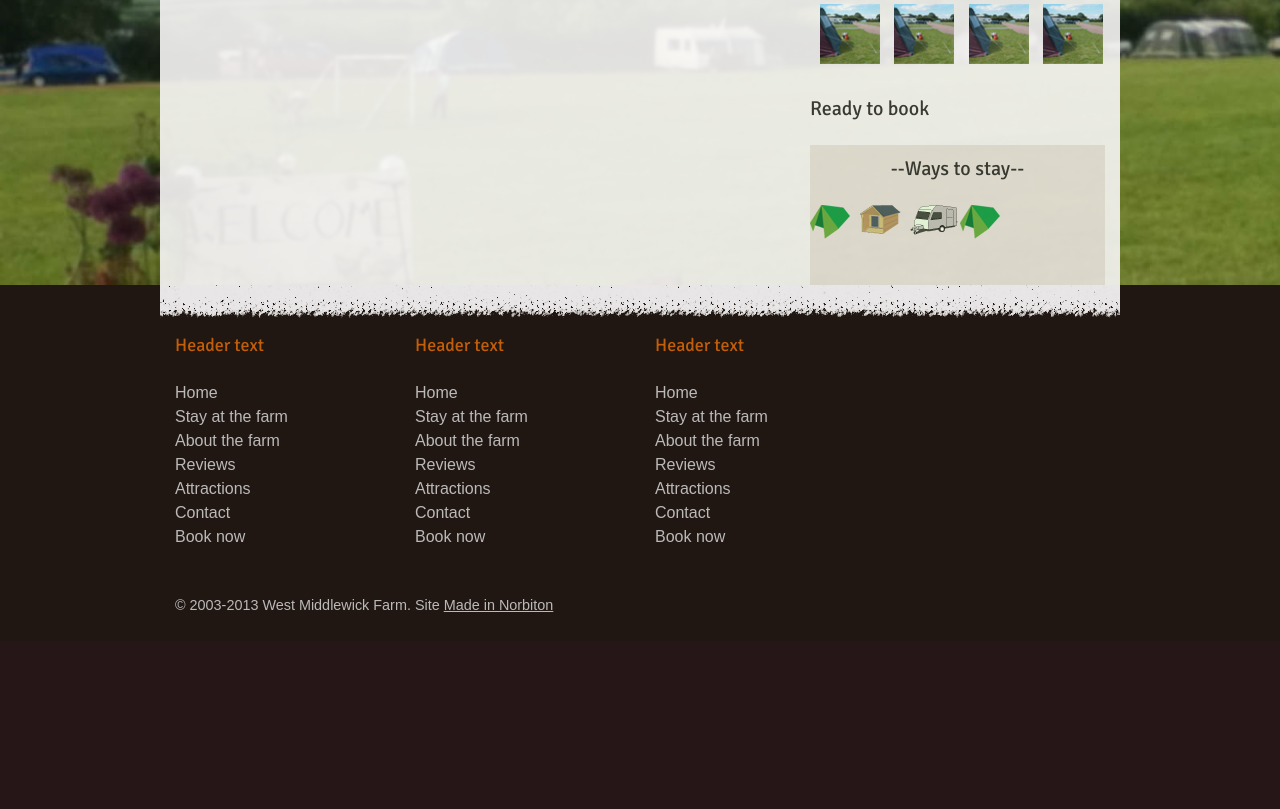
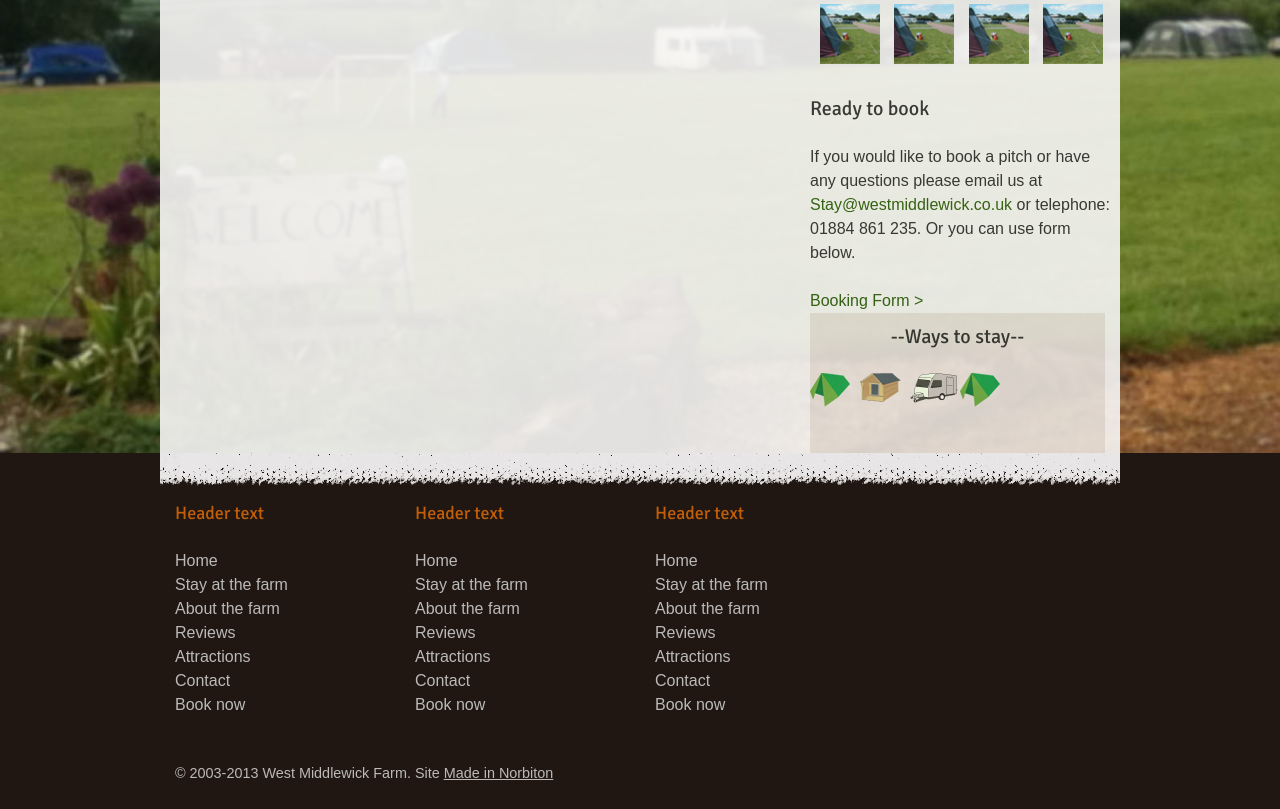
Before and after one commit to sibo2000/wmf-www, a PHP site: page /stay-at-the-farm/log-pods.php in a window 1280 px wide. Shown: the part 328-1137 px from the top of the page. Before the commit the page ends 940 px from the top, so only its background shows below. Run offline with PHP 8.4, Linux system fonts and the light colour scheme; some libraries are stand-ins or nearby versions.

Commit message:
ready to book added
Signed-off-by: simonford <simonford4@gmail.com>

```diff
--- a/stay-at-the-farm/log-pods.php
+++ b/stay-at-the-farm/log-pods.php
@@ -38,7 +38,12 @@
           $('.fancybox').fancybox();
       });
   </script>
-  <h3>Ready to book</h3>
+  <div class="readytobook">
+    <h3>Ready to book</h3>
+    <p>If you would like to book a pitch or have any questions please email us at <a href="mailto:stay@westmiddlewick.co.uk">Stay@westmiddlewick.co.uk</a> or telephone: 01884 861 235. Or you can use form below.</p>
+    <a class="button" href="">Booking Form ></a>
+
+  </div>
   <div class="stayicons">
     <h3>--Ways to stay--</h3>
 
```
